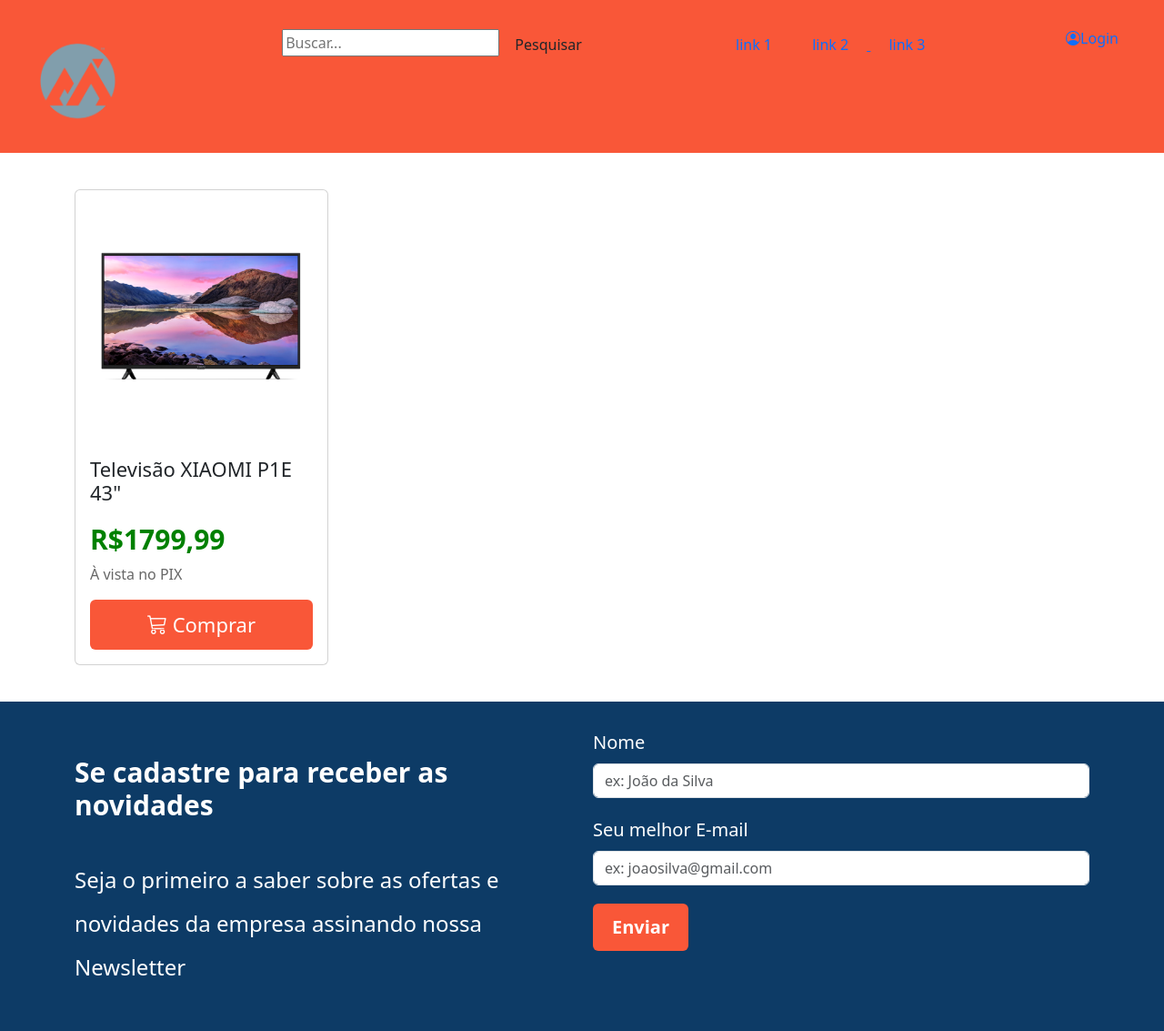
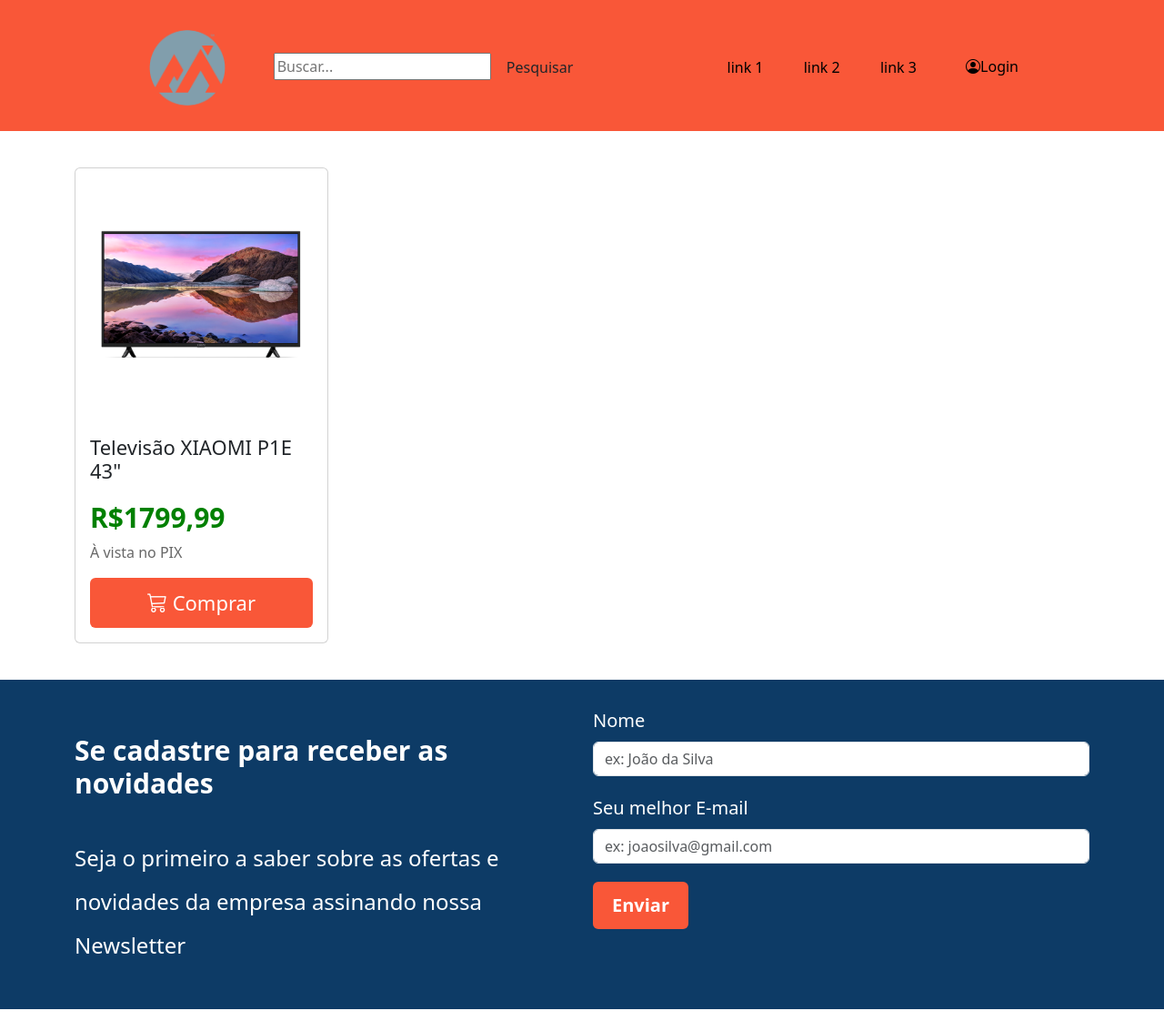
Before and after one commit to Luc033/Hardware-and-Cia, a PHP site: page / in a window 1280 px wide. Shown: the whole page at 91% size. After the commit the page ends 1109 px from the top, so only its background shows below. Run offline with PHP 8.4, Linux system fonts and the light colour scheme.

Commit message:
Estilizando nav
nav alinhado horizontal e verticalmente

```diff
--- a/estilos/style.css
+++ b/estilos/style.css
@@ -12,47 +12,45 @@ body {
     --beje-color: #FAF0CA;
     --yellow-color: #F4D35E;
     --dark-green-color: green;
+    --black-color: black;
 }
 
 /* Nav */
 .header-principal {
     background-color: #F95738;
-    display: inline-block;
     width: 100%;
     text-align: center;
-    justify-content: left;
-    padding: 30px 50px 20px 25px;
+    vertical-align: middle;
+    padding: 15px 40px 10px 25px;
+    display: flexbox;
+    align-items: center;
+    justify-content: center;
+
+}
+.logo-header {
+    width: 10%;
+    height: 10%;
+    text-align: left;
 }
 
 .form-search-header {
-    position: relative;
     display: inline-block;
     padding: 0 100px 0 30px;
+    vertical-align:  middle;
+
+}
+.a-il-ul-nav-header, a-login-nav-header{
+    text-decoration: none;
+    color: var(--black-color);
 
 }
 
-
-
-.inp-search-nav {}
-
-.btn-inp-search-nav-header {
-    vertical-align: middle;
-
+.div-login-header {
+    display: inline;
+    text-align: right;
+    padding-left: 30px;
 }
 
-
-.div-login-header {
-    display: inline;
-    vertical-align: middle;
-    float: right;
-}
-
-.logo-header {
-    width: 10%;
-    height: 10%;
-    text-align: center;
-    float: left;
-}
 
 
 .nav-header {
@@ -74,11 +72,7 @@ body {
 
 }
 
-nav ul li a,
-.div-login-header a {
-    text-decoration: none;
-    font-style: normal;
-}
+
 
 
 /* Card */
--- a/index.html
+++ b/index.html
@@ -42,22 +42,20 @@
     <header class="header-principal">
         <a href="index.html"><img class="logo-header" src="imagens/logo-temporario.png" alt=""></a>
         <form action="" method="" class="form-search-header">
-            <input class="inp-search-nav" id="inp-search-nav" autocomplete="off" placeholder="Buscar..." type="text" name="" value="">
+            <input class="inp-search-nav" id="inp-search-nav" autocomplete="off" placeholder="Buscar..." type="text"
+                name="" value="">
             <button type="submit" class="btn-inp-search-nav-header btn btn-default" name="">Pesquisar</button>
         </form>
         <nav class="nav-header">
             <ul class="ul-nav-header">
-                <li class="il-nav-header"><a href="" class="">link 1</a></li>
-                <a href="">
-                    <li class="il-nav-header">link 2</li>
-                </a>
-                <a href="">
-                    <li class="il-nav-header">link 3</li>
-                </a>
+                <li class="il-nav-header"><a href="" class="a-il-ul-nav-header">link 1</a></li>
+                <li class="il-nav-header"><a href="" class="a-il-ul-nav-header">link 2</a></li>
+                <li class="il-nav-header"><a href="" class="a-il-ul-nav-header">link 3</a></li>
+
             </ul>
         </nav>
         <div class="div-login-header">
-            <a href=""><i class="bi bi-person-circle">Login</i></a>
+            <a href="" class="a-il-ul-nav-header"><i class="bi bi-person-circle ">Login</i></a>
         </div>
     </header>
 
@@ -87,10 +85,10 @@
                         <form action="get" class="needs-validation" novalidate>
                             <label for="news-name" class="form-label">Nome</label>
                             <input type="text" name="news-nam" id="news-nam" class="form-control"
-                            placeholder="ex: João da Silva" required>
+                                placeholder="ex: João da Silva" required>
                             <label for="news-email" class="form-label">Seu melhor E-mail</label>
                             <input type="email" name="news-email" id="news-email" class="form-control"
-                            placeholder="ex: joaosilva@gmail.com" required>
+                                placeholder="ex: joaosilva@gmail.com" required>
                             <button type="submit" class="btn ">Enviar</button>
                         </form>
                     </div>
```
